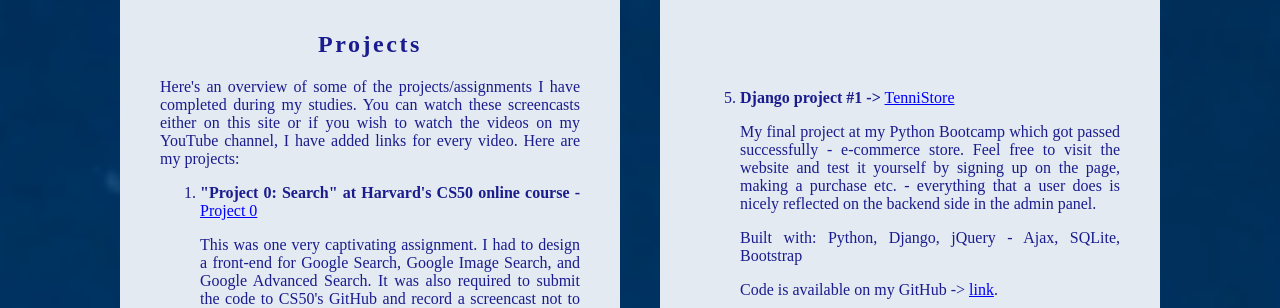
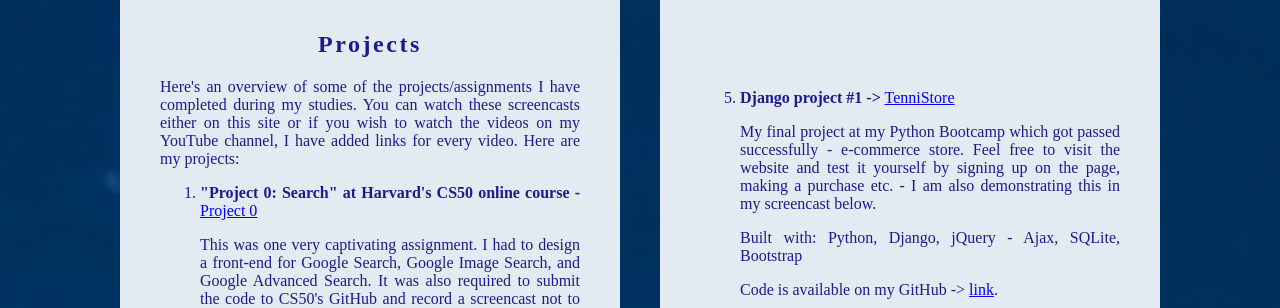
Before and after one commit to nurme-ave/portfolio, a plain HTML site: page index.html in a window 1280 px wide. Shown: the part 1484-1792 px from the top of the page. Drawn offline with Linux system fonts and the light colour scheme; a web font is replaced by a local one.

Commit message:
Update index.html

```diff
--- a/index.html
+++ b/index.html
@@ -169,7 +169,7 @@
                         <p>
                             My final project at my Python Bootcamp which got passed successfully - e-commerce store.
                             Feel free to visit the website and test it yourself by signing up on the page, making a purchase etc.
-                            - everything that a user does is nicely reflected on the backend side in the admin panel.
+                            - I am also demonstrating this in my screencast below.
                         </p>
                         <p>
                             Built with: Python, Django, jQuery - Ajax, SQLite, Bootstrap
```
